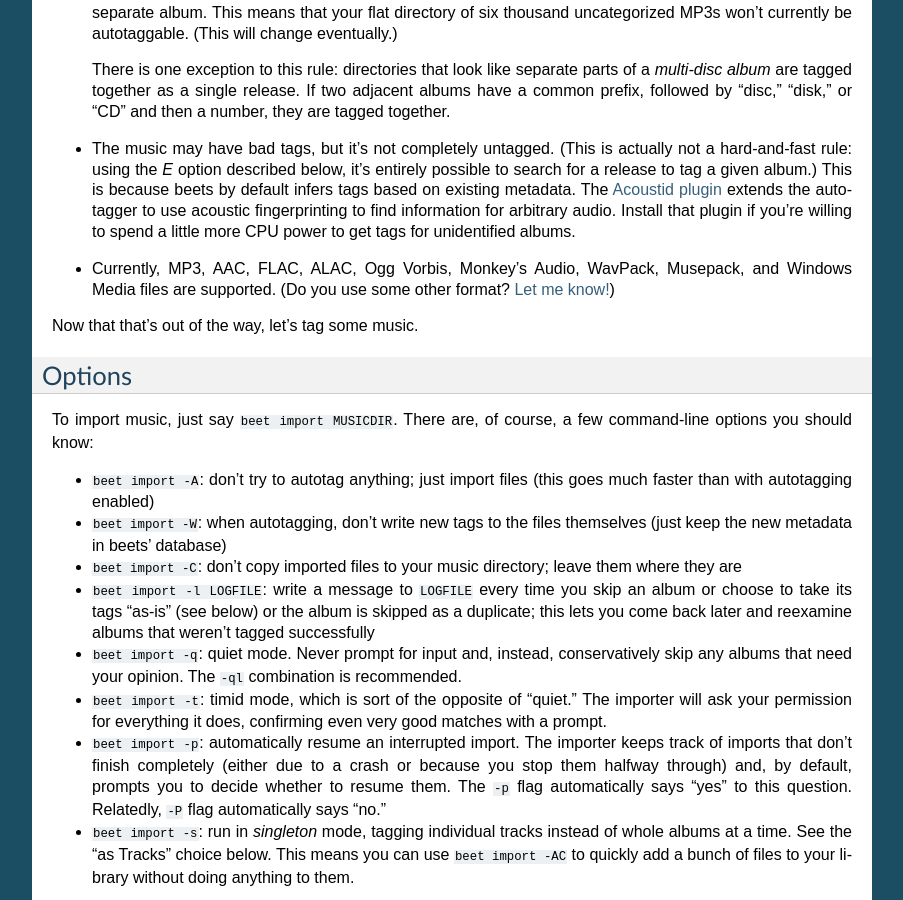
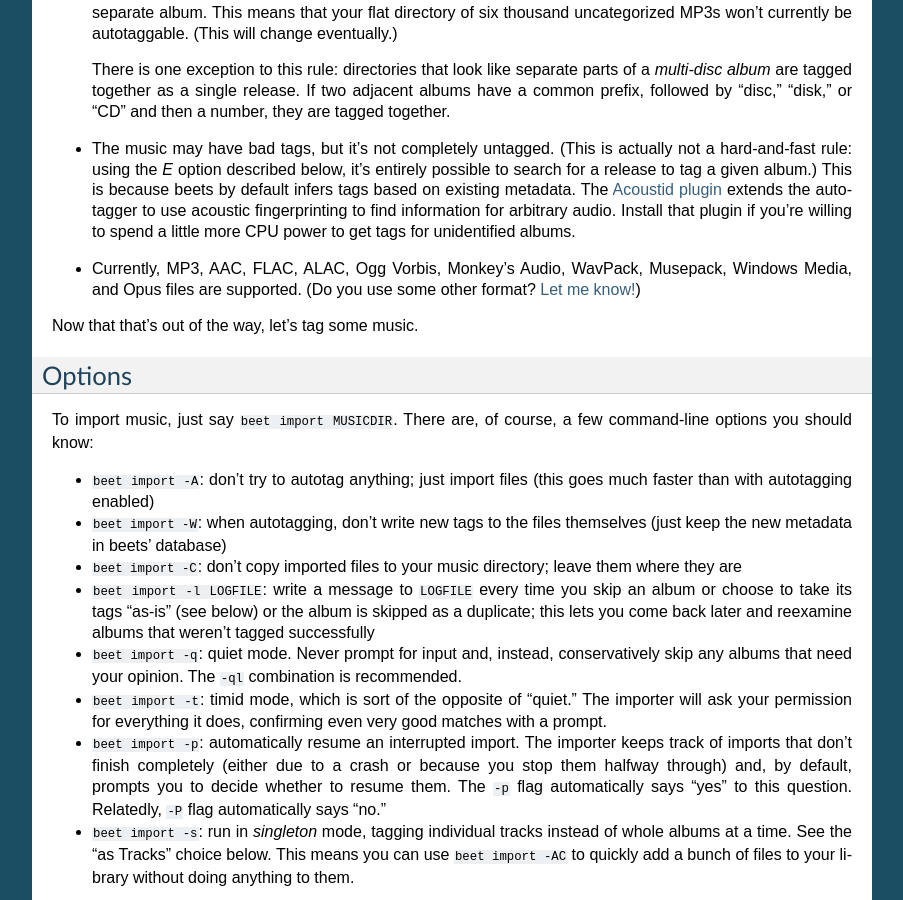
Before and after one commit to google-code-export/beets, a Sphinx documentation site: the page built from docs/guides/tagger.rst, in a window 1280 px wide and 900 px high, scrolled down 742 px. Shown: the whole window, without its empty margins (198-1101 px from the left). Built offline with Sphinx 7.4.7, drawn with Linux system fonts in a browser that asks for light colours.

Commit message:
opus: changelog/thanks/docs (closes #377, #381)

```diff
--- a/docs/changelog.rst
+++ b/docs/changelog.rst
@@ -4,7 +4,9 @@
 1.3.1 (in development)
 ----------------------
 
-TK
+* Add `Opus`_ audio support. Thanks to Rowan Lewis.
+
+.. _Ogg Opus: http://www.opus-codec.org/
 
 
 1.3.0 (September 11, 2013)
--- a/docs/guides/tagger.rst
+++ b/docs/guides/tagger.rst
@@ -61,8 +61,8 @@
   unidentified albums.
 
 * Currently, MP3, AAC, FLAC, ALAC, Ogg Vorbis, Monkey's Audio, WavPack,
-  Musepack, and Windows Media files are supported. (Do you use some other
-  format? `Let me know!`_)
+  Musepack, Windows Media, and Opus files are supported. (Do you use some
+  other format? `Let me know!`_)
 
 .. _Let me know!: mailto:adrian@radbox.org
 
```
